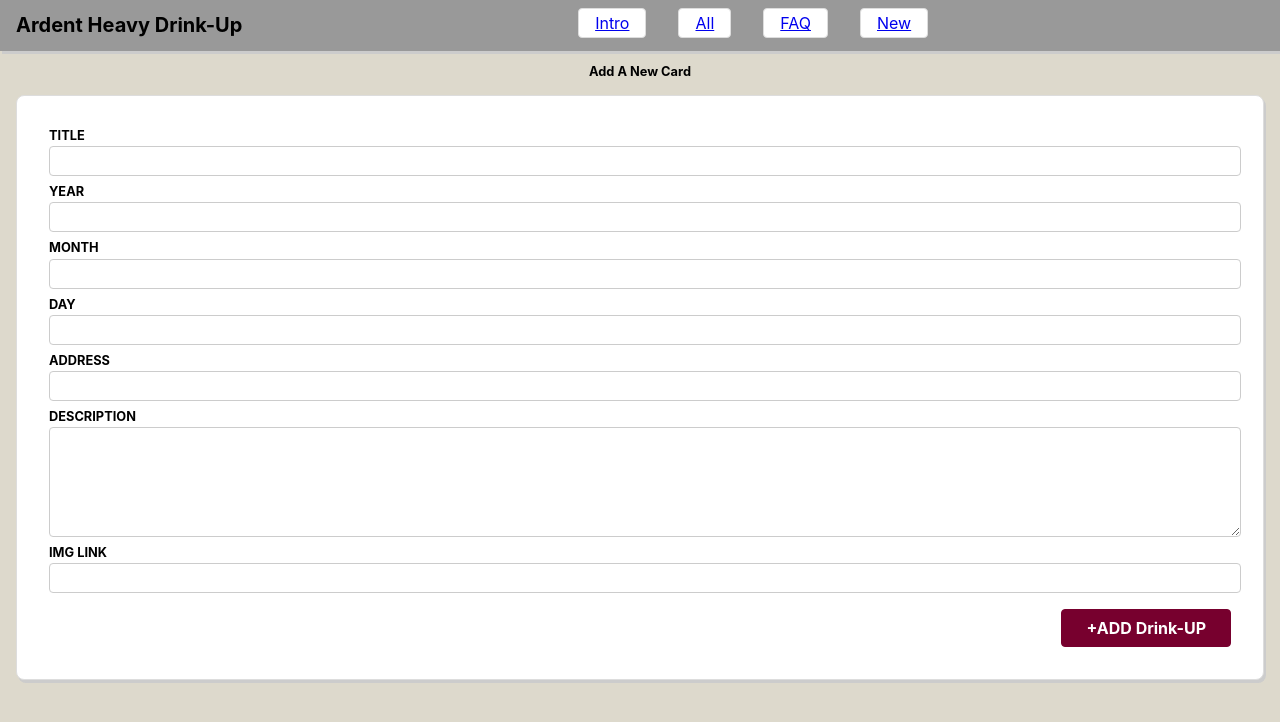
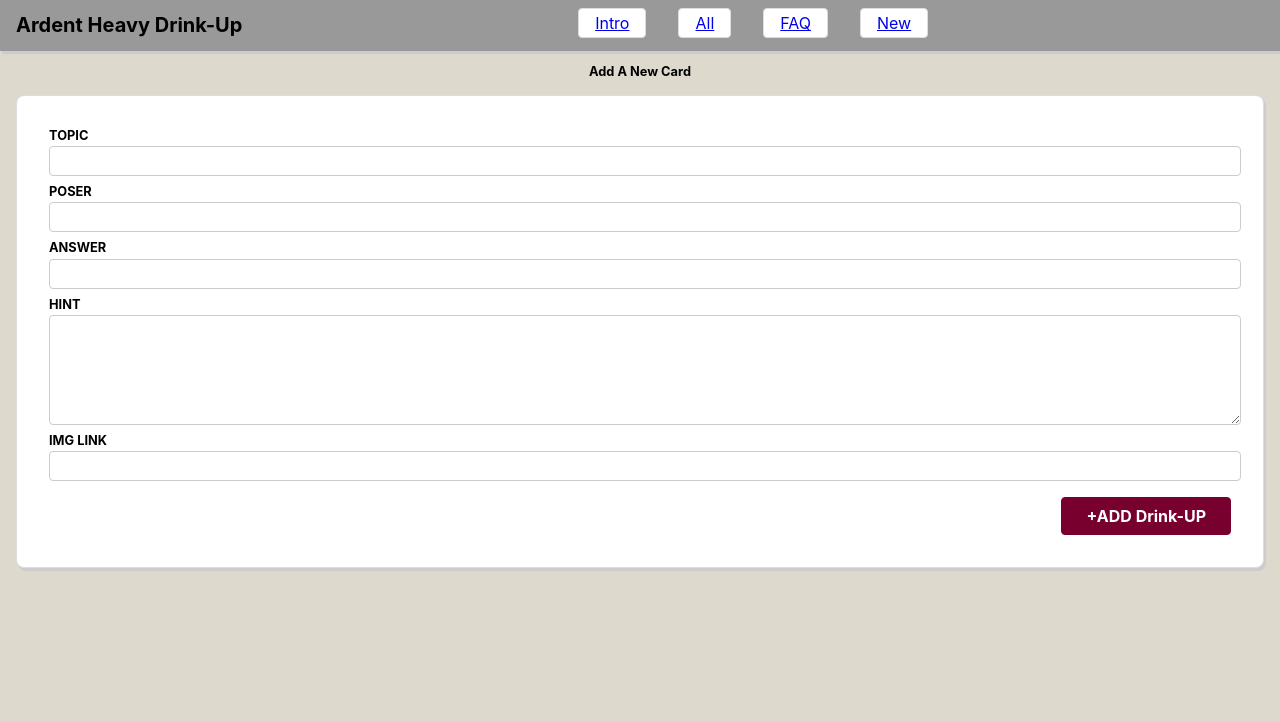
Before and after one commit to agent-simon-s/flasher-rx, a React (Create React App) app: page /add in a window 1280 px wide. Shown: the top 722 px of the page. Built offline with nearby package versions, Linux system fonts and the light colour scheme.

Commit message:
update add for mto match card data model

```diff
--- a/src/components/form-add-comp/form-add-comp.jsx
+++ b/src/components/form-add-comp/form-add-comp.jsx
@@ -3,35 +3,38 @@ import ContentCardComp from '../content-card/card-comp.jsx';
 import './form-add-comp.css'
 
 function FormAddComp(props){
-    const inptTitleRef = useRef();
-    const inptYearRef = useRef();
-    const inptMonthRef = useRef();
-    const inptDayRef = useRef();
-    const inptAddyRef = useRef();
-    const inptDescRef = useRef();
+    const inptTopicRef = useRef();
+    // const inptYearRef = useRef();
+    // const inptMonthRef = useRef();
+    // const inptDayRef = useRef();
+    const inptPoserRef = useRef();
+    const inptAnswerRef = useRef();
+    const inptHintRef = useRef();
     const inptImgSrcRef = useRef();
 
 
     function submitHandler(event) {
         event.preventDefault();
 
-        const entTitle = inptTitleRef.current.value;
-        const entYear = inptYearRef.current.value;
-        const entMonth = inptMonthRef.current.value;
-        const entDay = inptDayRef.current.value;
-        const entAddy = inptAddyRef.current.value;
-        const entDesc = inptDescRef.current.value;
+        const entTopic = inptTopicRef.current.value;
+        // const entYear = inptYearRef.current.value;
+        // const entMonth = inptMonthRef.current.value;
+        // const entDay = inptDayRef.current.value;
+        const entPoser = inptPoserRef.current.value;
+        const entAnswer = inptAnswerRef.current.value;
+        const entHint = inptHintRef.current.value;
         const entImgSrc = inptImgSrcRef.current.value;
 
         const Data = {
-            title: entTitle,
-            date: {
-                year: entYear,
-                month: entMonth,
-                day: entDay,
-            },
-            address: entAddy,
-            description: entDesc,
+            topic: entTopic,
+            // date: {
+            //     year: entYear,
+            //     month: entMonth,
+            //     day: entDay,
+            // },
+            poser: entPoser,
+            answer: entAnswer,
+            hint: entHint,
             img: entImgSrc
         };
 
@@ -44,28 +47,20 @@ function FormAddComp(props){
         <ContentCardComp>
            <form action=""  className="form" onSubmit={submitHandler}>
                <div className="control">
-                   <label htmlFor="title" >TITLE</label>
-                   <input type="text" require id="title" ref={inptTitleRef} />
+                   <label htmlFor="topic" >TOPIC</label>
+                   <input type="text" require id="topic" ref={inptTopicRef} />
                </div>
                <div className="control">
-                   <label htmlFor="year">YEAR</label>
-                   <input type="text" require id="year" maxLength="4" ref={inptYearRef} />
+                   <label htmlFor="poser">POSER</label>
+                   <input type="text" require id="poser"   ref={inptPoserRef} />
                </div>
                <div className="control">
-                   <label htmlFor="month">MONTH</label>
-                   <input type="text" require id="month" maxLength="2" ref={inptMonthRef} />
+                   <label htmlFor="answer">ANSWER</label>
+                   <input type="text" require id="answer"   ref={inptAnswerRef} />
                </div>
                <div className="control">
-                   <label htmlFor="day">DAY</label>
-                   <input type="text" require id="day" maxLength="2" ref={inptDayRef} />
-               </div>
-               <div className="control">
-                   <label htmlFor="address">ADDRESS</label>
-                   <input type="text" require id="address"   ref={inptAddyRef} />
-               </div>
-               <div className="control">
-                   <label htmlFor="description" >DESCRIPTION</label>
-                   <textarea name="description" require id="description" cols="10" rows="5" ref={inptDescRef}></textarea>
+                   <label htmlFor="hint" >HINT</label>
+                   <textarea name="hint" require id="hint" cols="10" rows="5" ref={inptHintRef}></textarea>
                </div>
                <div className="control">
                    <label htmlFor="imgsrc">IMG LINK</label>
```
